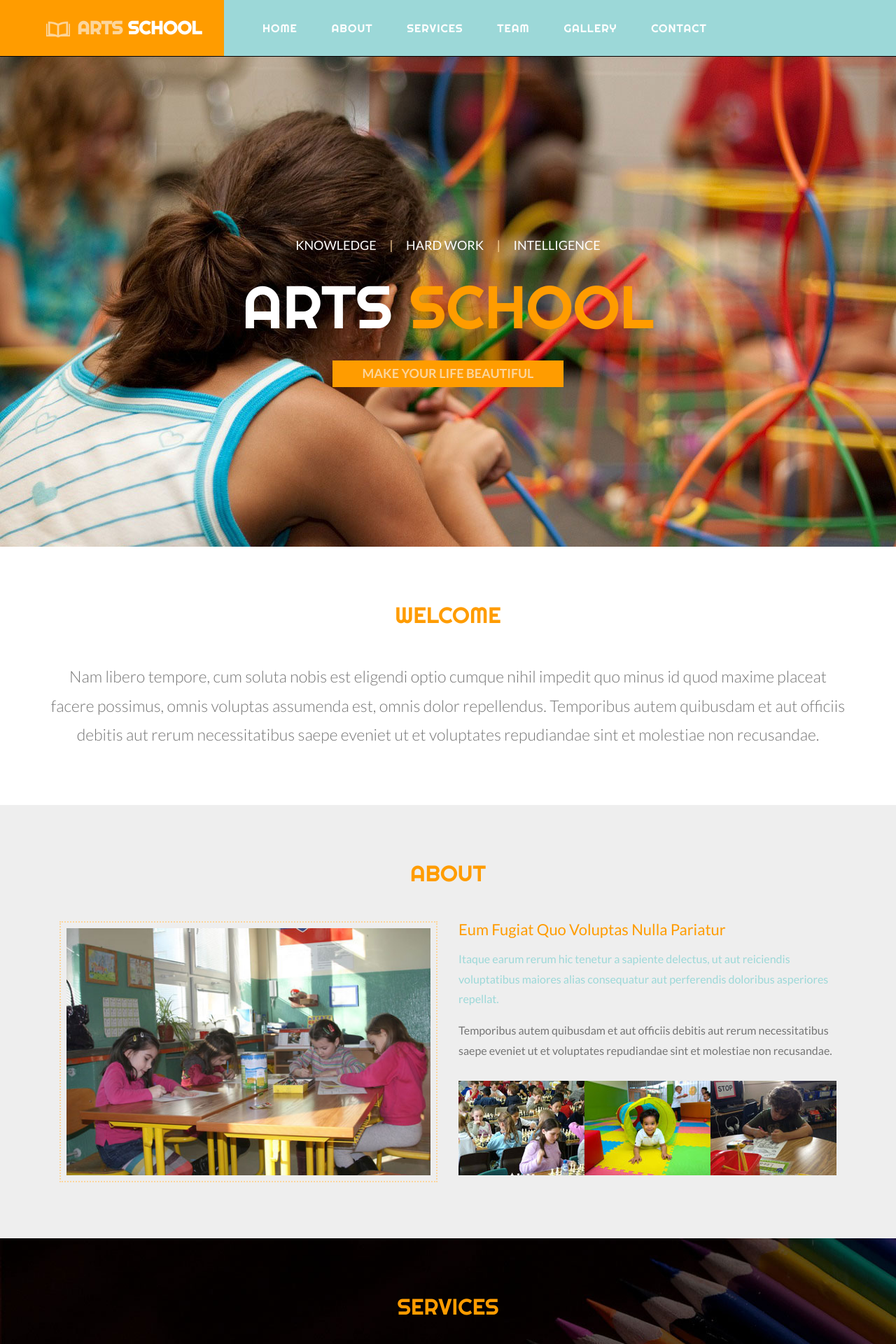
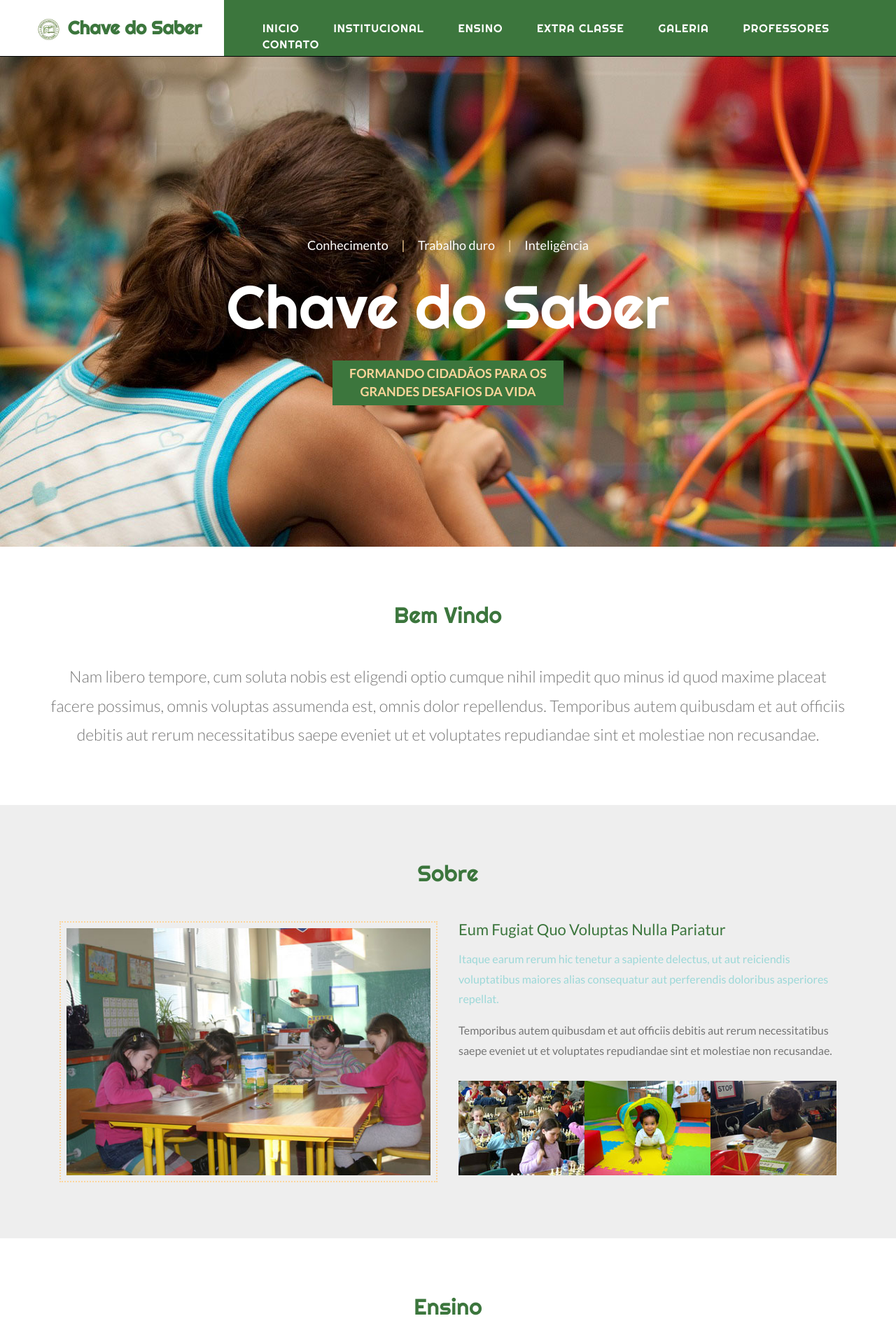
Before and after one commit to IgorAndrade/chavedosaber, a PHP site: page / in a window 1280 px wide. Shown: the top 1920 px of the page at 70% size. Run offline with PHP 8.4, Linux system fonts and the light colour scheme.

Commit message:
Traduzindo

```diff
--- a/css/style.css
+++ b/css/style.css
@@ -41,7 +41,7 @@ font-family: 'Righteous', cursive;
 	left: 0;
 	overflow: hidden;
 	max-width: 0;
-	color:#ff9c00;
+	color:#3c763d;
 	content: attr(data-hover);
 	-webkit-transition: max-width 0.5s;
 	-moz-transition: max-width 0.5s;
@@ -336,12 +336,12 @@ border-bottom:1px solid #000000;
 .header-left {
   width: 25%;
   float: left;
-  background: #ff9c00;
+  background: #000000 white;
   padding: 21px 32px 21px 0px;
 }
 .header-right {
   padding-left: 32px;
-  background: #9cd8d8;
+  background: #3c763d;
   }
 .header-left a {
 font-family: 'Righteous', cursive;
@@ -393,7 +393,7 @@ background-size:cover;
   margin-right: 10px;
 }
 .header-left a span{
-color:#FCD59B;
+color:#3c763d;
 }
 .banner-info h3{
 text-align:center;
@@ -410,7 +410,7 @@ color:#FCD59B;
 .banner-info h4{
 font-family: 'Righteous', cursive;
   font-size: 86px;
-  color: #ff9c00;
+  color: #3c763d;
   text-align: center;
   margin: 30px 0;
 }
@@ -418,7 +418,7 @@ font-family: 'Righteous', cursive;
 color:#fff;
 }
 .banner-info p{
-  background: #ff9c00;
+  background: #3c763d;
   color: #FCD59B;
   text-align: center;
   margin: 0 auto;
@@ -437,12 +437,12 @@ color:#fff;
     text-align:center;
 	font-size:32px;
 	font-family: 'Righteous', cursive;
-	color:#ff9c00;
+	color: #3c763d;
     margin: 0 0 50px 0;
 }
 .about-grid-left h4{
   font-size: 22px;
-  color: #ff9c00;
+  color: #3c763d;
   text-transform: capitalize;
 }
 .about-grid-left p{
@@ -486,7 +486,7 @@ min-height:578px;
   line-height: 1.6em;
 }
 .servc-grid-left .glyphicon {
-  color: #ff9c00;
+  color: #3c763d;
   font-size: 63px;
 }
 .servc-grid-right p{
@@ -612,7 +612,7 @@ width:80%;
    background: rgba(255, 255, 255, 0.5);
      font-family: 'Righteous', cursive;
 	 font-size:20px;
-	color: #ff9c00;
+	color: #3c763d;
    -webkit-box-shadow: 0px 1px 3px rgba(159, 141, 140, 0.5);
    -moz-box-shadow: 0px 1px 3px rgba(159, 141, 140, 0.5);
    box-shadow: 0px 1px 3px rgba(159, 141, 140, 0.5);
@@ -743,7 +743,7 @@ background:#eee;
 }
 .contact-top-one h4 {
   font-size: 18px;
-  color: #ff9c00;
+  color: #3c763d;
   font-weight: 400;
   margin: 0;
   text-align: left;
@@ -771,7 +771,7 @@ background:#eee;
  font-size:1em;
 }
 .contact-top-one p a:hover {
-	color:#ff9c00;
+	color:#3c763d;
 	text-decoration: none;
 }
 .contact-top-right form input[type="text"] {  width: 49%;
@@ -807,7 +807,7 @@ background:#eee;
   padding: 0.7em 3em;
   display: inline-block;
 
-  background:#ff9c00;
+  background:#3c763d;
   margin-top: 1em;
   -webkit-appearance: none;
   float: left;
@@ -846,7 +846,7 @@ color: #ffffff;
 }
 .copy-right p a{
 text-decoration:none;
-color: #ff9c00;
+color: #3c763d;
 }
 .copy-right p a:hover{
 color:#fff;
--- a/index.html
+++ b/index.html
@@ -7,10 +7,10 @@ License URL: http://creativecommons.org/licenses/by/3.0/
 <!DOCTYPE html>
 <html>
 <head>
-<title>Arts School a Educational Category Flat Bootstrap Responsive Website Template | Home :: w3layouts</title>
+<title>Chave do Saber</title>
 <!--fonts-->
-<link href='//fonts.googleapis.com/css?family=Righteous' rel='stylesheet' type='text/css'>
-<link href='//fonts.googleapis.com/css?family=Lato:100,300,400,700,900,100italic,300italic,400italic,700italic,900italic' rel='stylesheet' type='text/css'>
+<link rel="stylesheet" type="text/css" href="http://fonts.googleapis.com/css?family=Righteous" />
+<link href='http://fonts.googleapis.com/css?family=Lato:100,300,400,700,900,100italic,300italic,400italic,700italic,900italic' rel='stylesheet' type='text/css'>
 <!--//fonts-->
 <link href="css/bootstrap.css" rel="stylesheet">
 <link href="css/style.css" rel="stylesheet" type="text/css" media="all" />
@@ -42,18 +42,19 @@ jQuery(document).ready(function($) {
 <body>
 <div class="header">
 	<div class="header-left">
-		<a href="index.html"><img src="images/logo.png" alt=""/><span>ARTS</span> SCHOOL</a>
+		<a href="index.html"><img src="images/logo.jpg" alt=""/><span>Chave do Saber</span></a>
 	</div>
 	<div class="header-right">
 		<span class="menu"><img src="images/menu.png" alt=""/></span>
 			<nav class="cl-effect-11" id="cl-effect-11">
 				<ul class="nav1">
-					<li><a class="scroll" href="#home" data-hover="HOME">HOME</a></li>
-					<li><a class="scroll" href="#about" data-hover="ABOUT">ABOUT</a></li>
-					<li><a class="scroll" href="#services" data-hover="SERVICES">SERVICES</a></li>
-					<li><a class="scroll" href="#team" data-hover="TEAM">TEAM</a></li>
-					<li><a class="scroll" href="#gallery" data-hover="GALLERY">GALLERY</a></li>
-					<li><a class="scroll" href="#contact" data-hover="CONTACT">CONTACT</a></li>
+					<li><a class="scroll" href="#home" data-hover="HOME">Inicio</a></li>
+					<li><a class="scroll" href="#about" data-hover="INSTITUCIONAL">INSTITUCIONAL</a></li>
+					<li><a class="scroll" href="#ensino" data-hover="ENSINO">ENSINO</a></li>
+					<li><a class="scroll" href="#services" data-hover="EXTRA CLASSE">EXTRA CLASSE</a></li>
+					<li><a class="scroll" href="#gallery" data-hover="GALERIA">GALERIA</a></li>
+					<li><a class="scroll" href="#team" data-hover="PROFESSORES">PROFESSORES</a></li>
+					<li><a class="scroll" href="#contact" data-hover="CONTATO">CONTATO</a></li>
 				</ul>
 			</nav>
 				<!-- script for menu -->
@@ -99,9 +100,10 @@ jQuery(document).ready(function($) {
 
 							<div class="container">
 								<div class="banner-info">
-									<h3>KNOWLEDGE <span>|</span> HARD WORK <span>|</span> INTELLIGENCE</h3>
-									<h4><span>ARTS</span> SCHOOL</h4>
-									<p>Make Your Life Beautiful</p>
+									<h3>Conhecimento <span>|</span> Trabalho duro <span>|</span> Inteligência</h3>
+									<h4><span>Chave do Saber</span></h4>
+									<p>Formando cidadãos para
+										os grandes desafios da vida</p>
 								</div>
 							</div>
 					</div>
@@ -110,9 +112,10 @@ jQuery(document).ready(function($) {
 					<div class="banner two">
 							<div class="container">
 								<div class="banner-info">
-									<h3>KNOWLEDGE <span>|</span> HARD WORK <span>|</span> INTELLIGENCE</h3>
-									<h4><span>ARTS</span> SCHOOL</h4>
-									<p>Make Your Life Beautiful</p>
+									<h3>Conhecimento <span>|</span> Trabalho duro <span>|</span> Inteligência</h3>
+									<h4><span>Chave do Saber</span></h4>
+									<p>Formando cidadãos para
+										os grandes desafios da vida</p>
 								</div>
 							</div>
 					</div>
@@ -127,7 +130,7 @@ jQuery(document).ready(function($) {
 <div class="welcome">
 	<div class="container">
 		<div class="welcome-head">
-			<h3>WELCOME</h3>
+			<h3>Bem Vindo</h3>
 			<p>Nam libero tempore, cum soluta nobis est eligendi optio
 			cumque nihil impedit quo minus id quod maxime placeat facere
 			possimus, omnis voluptas assumenda est, omnis dolor repellendus.
@@ -141,7 +144,7 @@ jQuery(document).ready(function($) {
 <!-- about -->
 	<div class="about" id="about">
 		<div class="container">
-			<h3>ABOUT </h3>
+			<h3>Sobre</h3>
 			<div class="about-grids">
 				<div class="col-md-6 about-grid-right">
 					<img src="images/1.jpg" alt=" " class="img-responsive" />
@@ -172,10 +175,25 @@ jQuery(document).ready(function($) {
 		</div>
 	</div>
 <!-- //about -->
+<!-- Ensino -->
+<div class="welcome" id="ensino">
+	<div class="container">
+		<div class="welcome-head">
+			<h3>Ensino</h3>
+			<p>Nam libero tempore, cum soluta nobis est eligendi optio
+			cumque nihil impedit quo minus id quod maxime placeat facere
+			possimus, omnis voluptas assumenda est, omnis dolor repellendus.
+			Temporibus autem quibusdam et aut officiis debitis aut rerum
+			necessitatibus saepe eveniet ut et voluptates repudiandae sint
+			et molestiae non recusandae.</p>
+		</div>
+	</div>
+</div>
+<!-- //welcome -->
 <!-- services -->
 <div id="services" class="services1">
 	<div class="container">
-		<h3>SERVICES</h3>
+		<h3>Extra Classe</h3>
 			<div class="servc-grids">
 				<div class="col-md-6 servc-grid">
 					<div class="servc-grid-left">
@@ -234,7 +252,7 @@ jQuery(document).ready(function($) {
 <!--start-teachers-->
 <div id="team" class="team">
 	<div class="container">
-		<h3 class="tittle">OUR TEAM</h3>
+		<h3 class="tittle">Professores</h3>
 			<div class="main">
 				<div class="col-md-3 view-grid">
 					<div class="view fifth-effect">
@@ -270,7 +288,7 @@ jQuery(document).ready(function($) {
 <!-- gallery -->
 <div class="gallery" id="gallery">
 	<div class="container">
-		<h3 class="tittle">GALLERY</h3>
+		<h3 class="tittle">Galeria</h3>
 			<div class="gallery-bottom">
 					<div class="col-md-4 gal-grid">
 						<div class="view view-fifth">
@@ -389,14 +407,14 @@ jQuery(document).ready(function($) {
 <!-- contact -->
 	<div class="contact" id="contact">
 		<div class="container">
-					<h3 class="tittle two">CONTACT</h3>
+					<h3 class="tittle two">Contato</h3>
 						<div class="contact-top">
 							<div class="col-md-8 contact-top-right">
 								<form>
-									<input type="text" class="text" value="Name" onfocus="this.value = '';" onblur="if (this.value == '') {this.value = 'Name';}">
-									 <input type="text" class="text" value="Email Address" onfocus="this.value = '';" onblur="if (this.value == '') {this.value = 'Email Address';}">
+									<input type="text" class="text" value="Nome" onfocus="this.value = '';" onblur="if (this.value == '') {this.value = 'Nome';}">
+									 <input type="text" class="text" value="Email" onfocus="this.value = '';" onblur="if (this.value == '') {this.value = 'Email';}">
 									 <div class="clearfix"></div>
-									<textarea onfocus="this.value = '';" onblur="if (this.value == '') {this.value = 'Message';}">Message</textarea>
+									<textarea onfocus="this.value = '';" onblur="if (this.value == '') {this.value = 'Mensagem';}">Mensagem</textarea>
 									<div class="sub-button">
 										<input type="submit" value="SEND">
 									</div>
@@ -404,21 +422,22 @@ jQuery(document).ready(function($) {
 							</div>
 							<div class="col-md-4 contact-top-left">
 							<div class="contact-top-one">
-								<h4>Address:</h4>
-									<p>Newyork Still Road.
-									<span>756 gt globel Place,</span>
-										CD-Road,M 07 435.
+								<h4>Endereço:</h4>
+									<p>Unidade I: Rua Serafim Coelho Gomes,
+									<span>129 Cachoeiras de Macacu</span>
 									</p>
+									<p>Unidade II: Rua Delfim Moreira,
+										<span>129 Cachoeiras de Macacu</span>
+										</p>
 							</div>
 							<div class="contact-top-one">
-								<h4>Phone:</h4>
-									<p>Telephone: +1 234 567 9871
-									<span>FAX: +1 234 567 9871</span>
+								<h4>Telefones:</h4>
+									<p>tel: (21) 2649-3529
 									</p>
 							</div>
 							<div class="contact-top-one">
 								<h4>E-mail:</h4>
-								<p><a href="mailto:info@example.com">mail@example.com</a></p>
+								<p><a href="mailto:chavedosaber@yahoo.com.br">chavedosaber@yahoo.com.br</a></p>
 							</div>
 						</div>
 						<div class="clearfix"> </div>
@@ -429,7 +448,7 @@ jQuery(document).ready(function($) {
 <!-- //contact -->
 <div class="copy-right">
 	<div class="container">
-		<p> &copy; 2015 Arts School. All Rights Reserved | Design by  <a href="http://w3layouts.com/"> W3layouts</a></p>
+		<p> &copy; 2017 Chave do Saber. All Rights Reserved | Design by Igor Andrade</p>
 	</div>
 </div>
 <!-- smooth scrolling -->
```
Also changed, not shown: images/logo.jpg (added).
